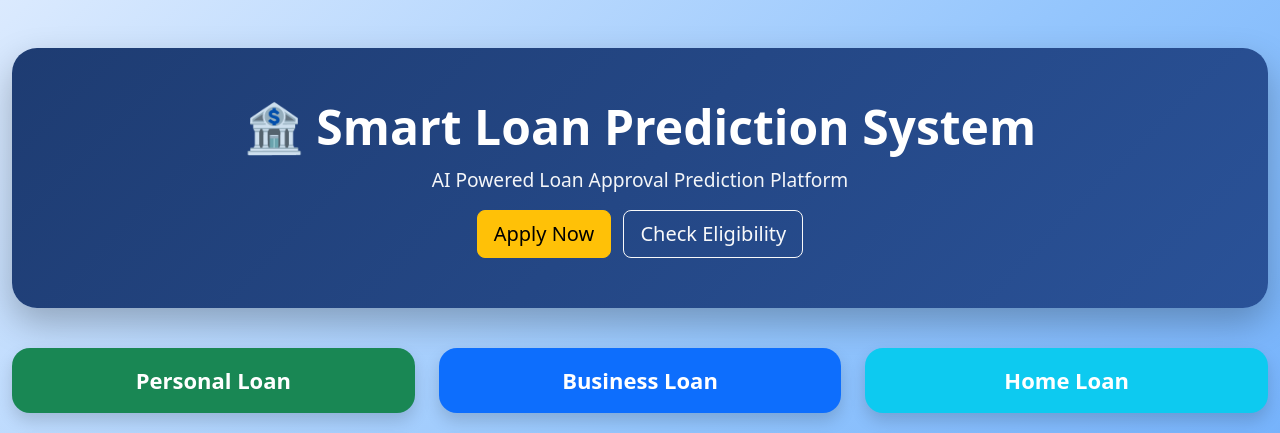
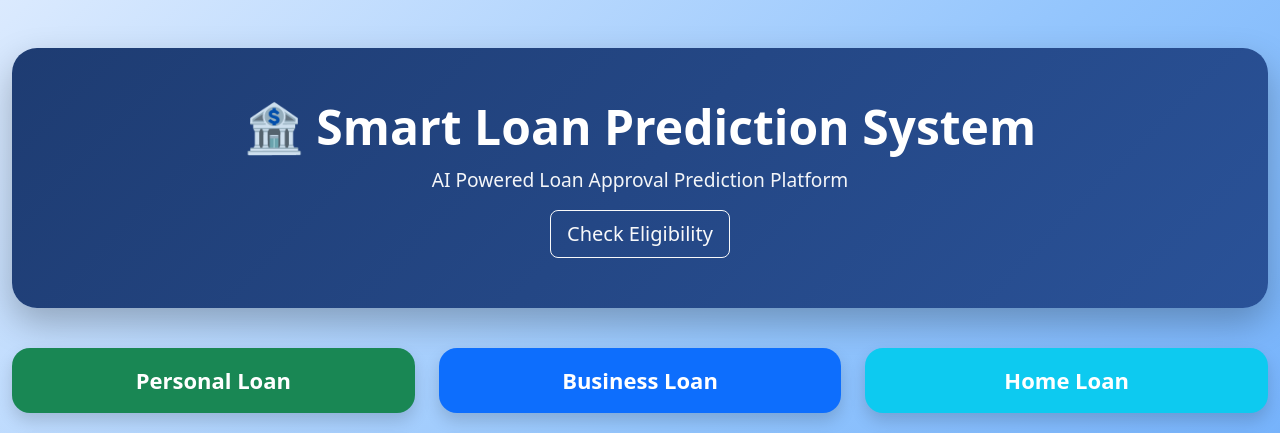
Before and after one commit to shivammishra112223-max/Loanproject3, a Flask app: page /dashboard in a window 1280 px wide. Shown: the top 433 px of the page. Run offline with Flask 3, Linux system fonts and the light colour scheme; parts of the project's set-up code (start-up, migrations or seed data) failed here and were passed over; some libraries are stand-ins or nearby versions.

Commit message:
new data

```diff
--- a/templates/index.html
+++ b/templates/index.html
@@ -83,9 +83,6 @@ body{
 
     <div class="mt-3">
 
-        <button class="btn btn-warning btn-lg me-2">
-            Apply Now
-        </button>
 
         <a href="{{ url_for('eligibility') }}"
    class="btn btn-outline-light btn-lg">
```
